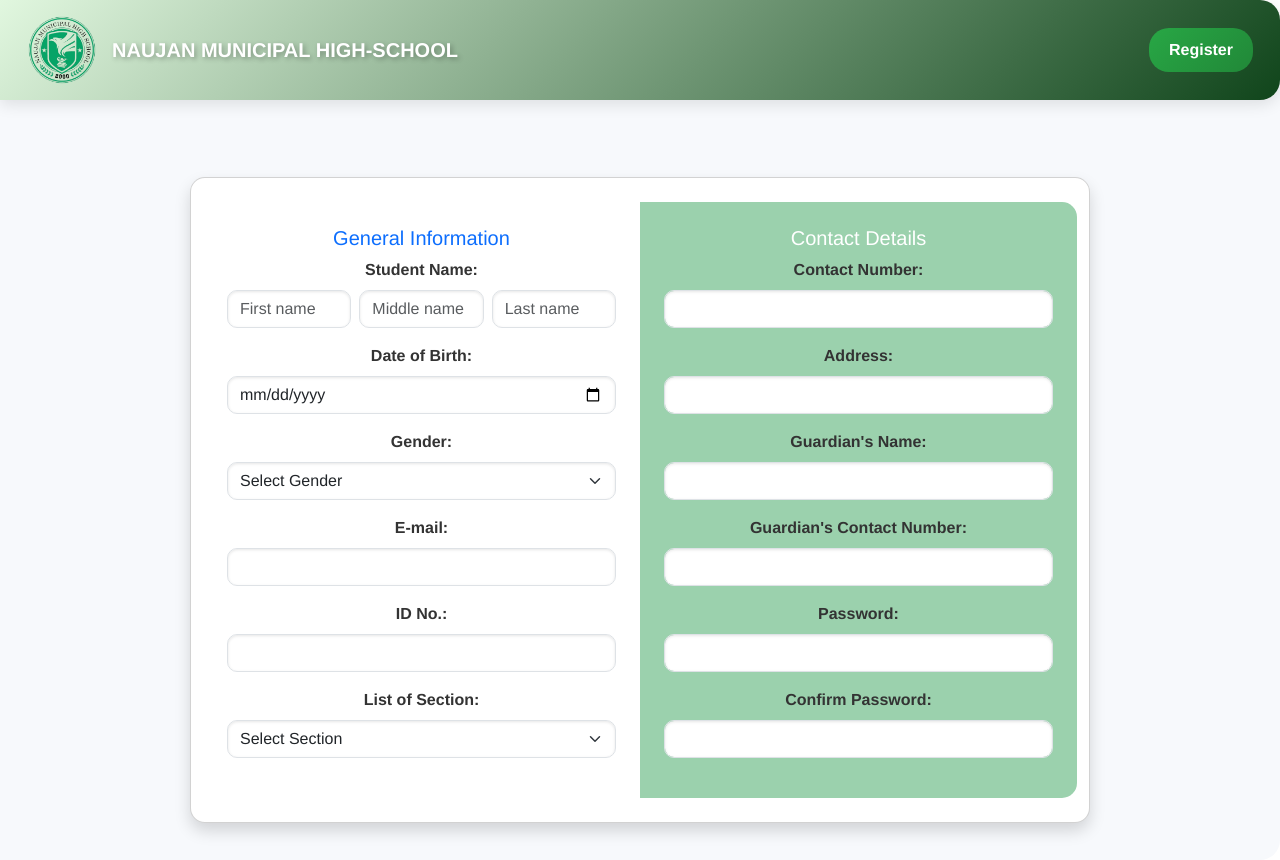
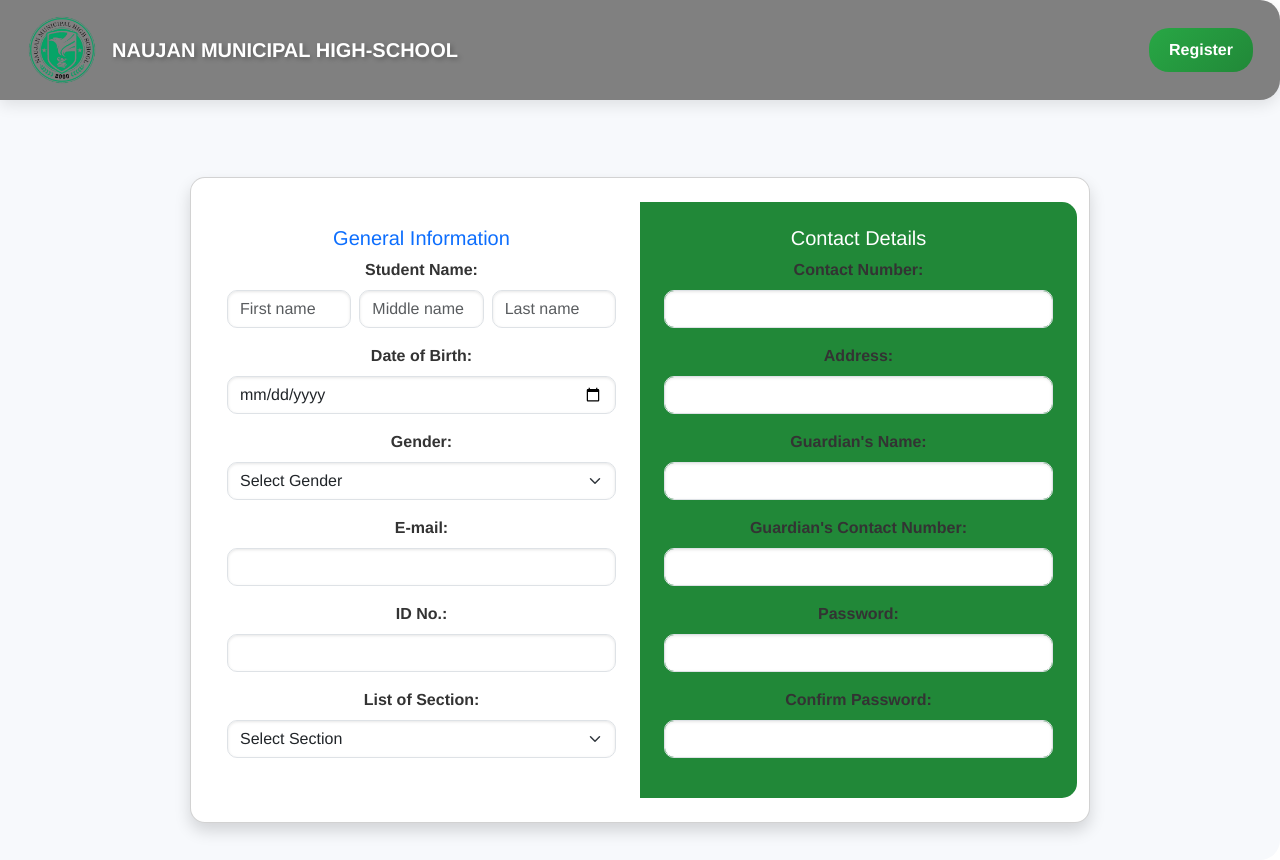
Before and after one commit to jinwoo00/FinalProject_AppDev, a Vue app in the folder frontend/: page /register in a window 1280 px wide. Built offline with nearby package versions, Linux system fonts and the light colour scheme.

Commit message:
Update register.vue

```diff
--- a/frontend/src/components/register.vue
+++ b/frontend/src/components/register.vue
@@ -229,7 +229,7 @@ body, html {
   width: 100%;
   z-index: 1000;
   box-shadow: 0 5px 15px rgba(0, 0, 0, 0.1);
-  background: linear-gradient(135deg, #e1f7df, #10451b);
+  background: linear-gradient(135deg, gray, gray);
   padding: 10px 15px;
 
 }
@@ -308,7 +308,7 @@ button {
 }
 
 .bg-primary {
-  background-color: #9bd1ad !important; /* Rich blue color */
+  background-color: #218838 !important; /* Rich blue color */
   border-radius: 20px 0 0 20px;
 }
 
```
